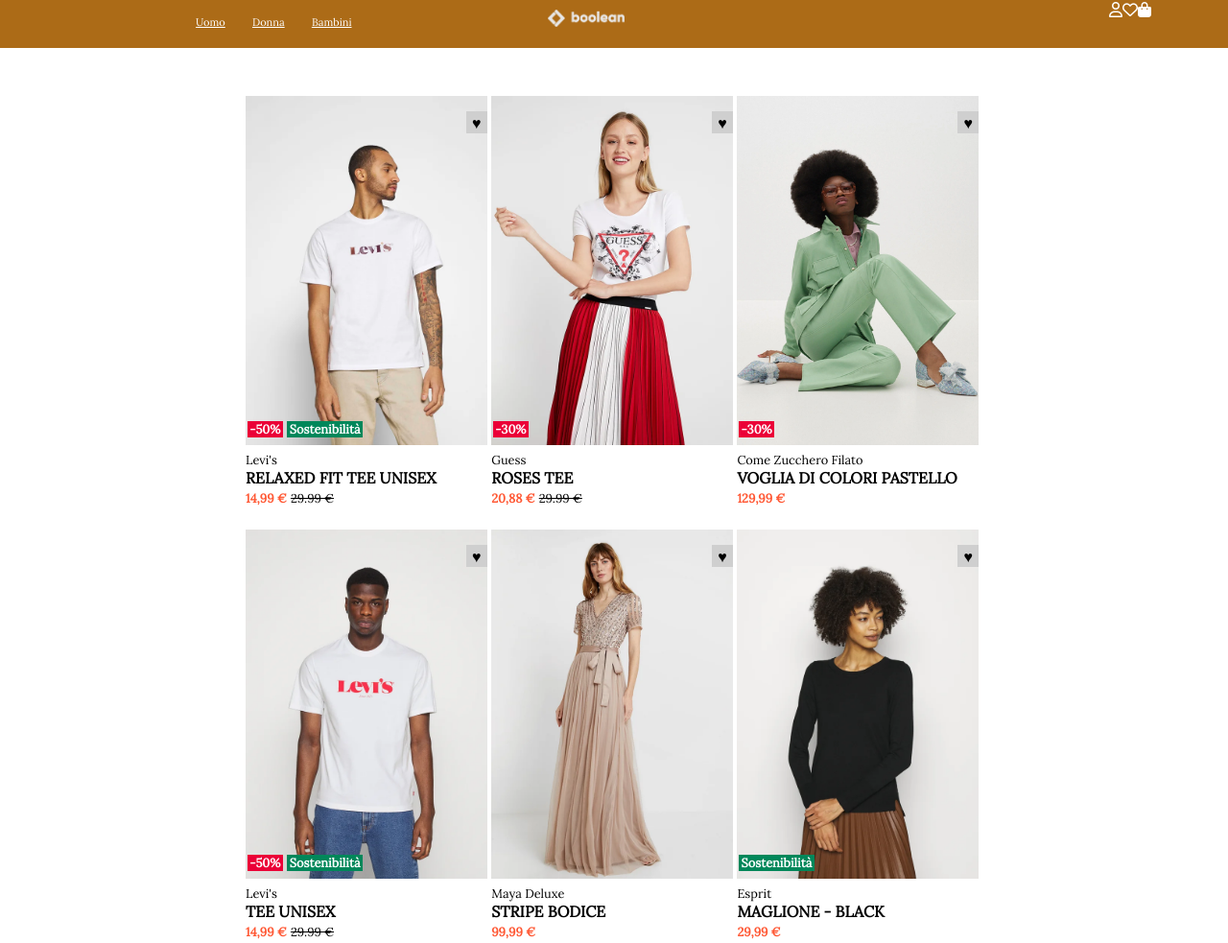
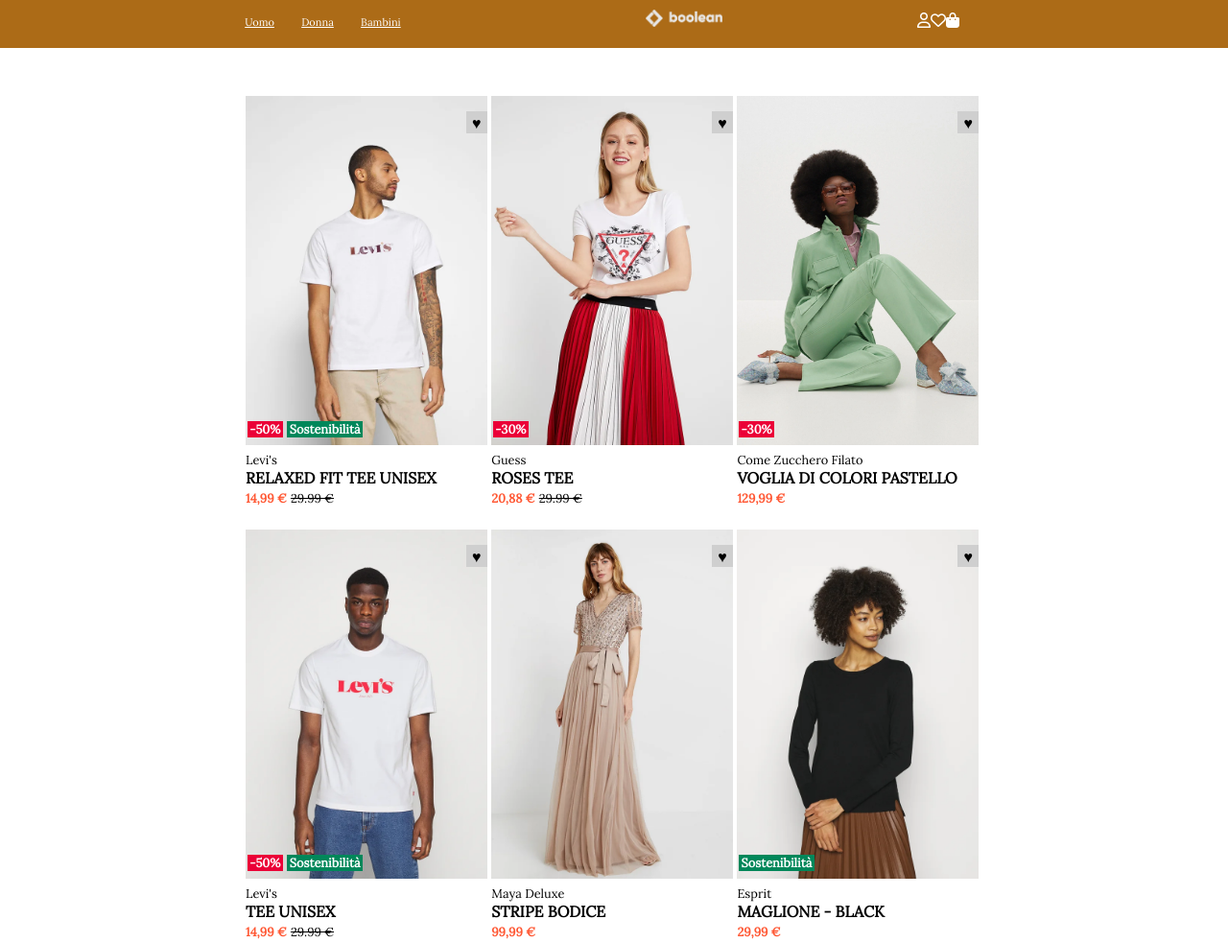
Before and after one commit to GIOVACAPE/html-css-boolando, a plain HTML site: page index.html in a window 1280 px wide. Shown: the whole page at 96% size. Drawn offline with Linux system fonts and the light colour scheme.

```diff
--- a/css/style.css
+++ b/css/style.css
@@ -37,7 +37,8 @@
     color: white;
     display: inline-block;
     float: right;
-
+    line-height: 42px;
+    margin-right: 200px;
 
 
 
@@ -51,7 +52,7 @@
     width: 80px;
 }
 nav {
-    margin: 0 15vw;
+    margin: 0 19vw;
     line-height: 42px;
 }
 
```
